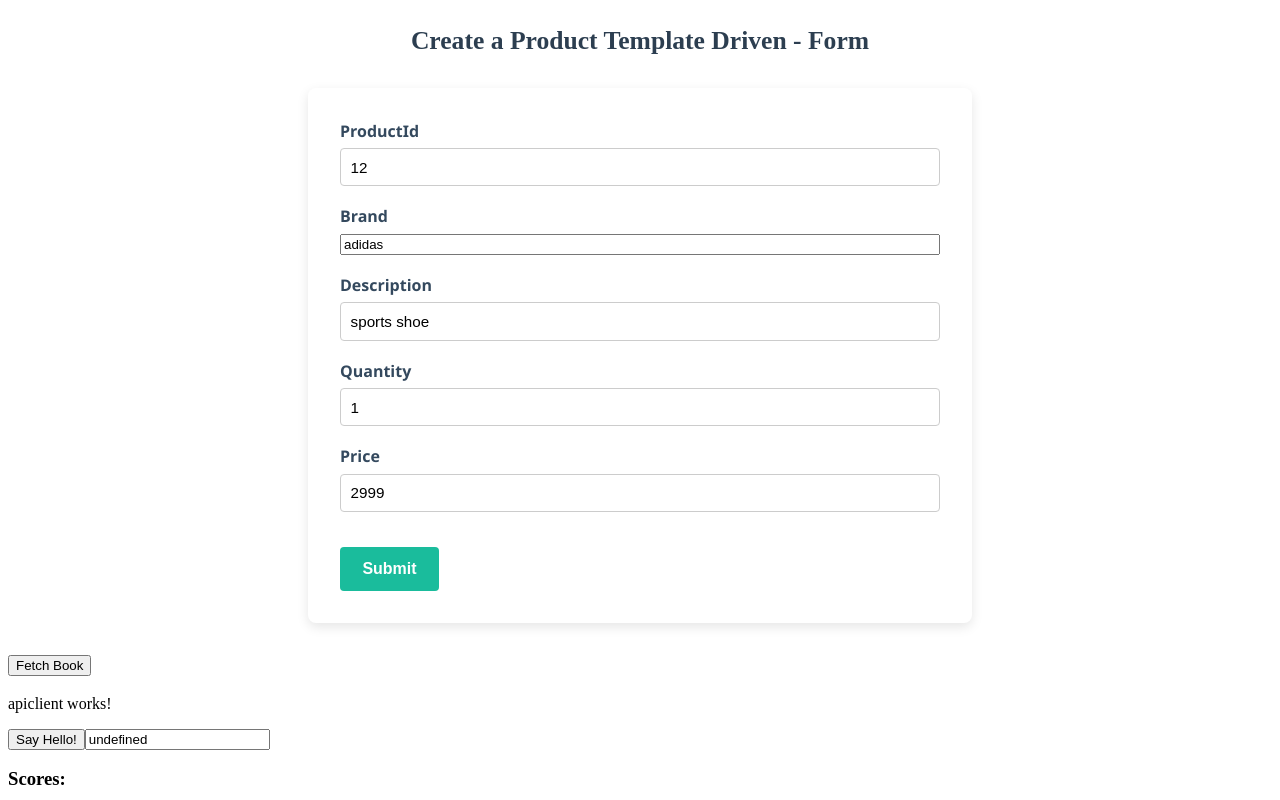
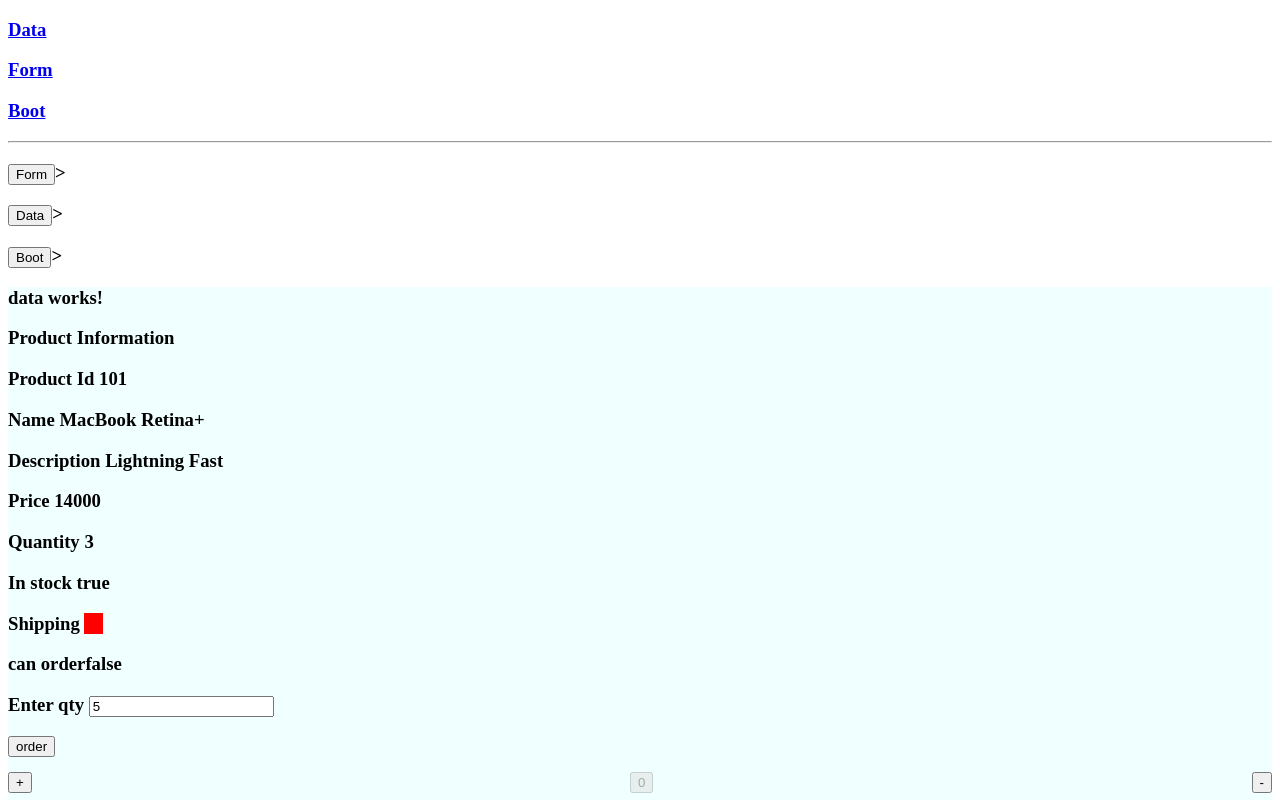
Before and after one commit to ashbel123/sample-angular-app, an Angular app: page /data in a window 1280 px wide. Before the commit this address led to /. Shown: the top 800 px of the page. Built offline with nearby package versions, Linux system fonts and the light colour scheme.

Commit message:
update formsbuilder & added reactive, boot,routing
fixed imports for formsbuilder, Added reactive component, Added boot for trying bootstrap, Added routes and tested them with angular routes

```diff
--- a/src/app/app-routing.module.ts
+++ b/src/app/app-routing.module.ts
@@ -1,7 +1,19 @@
 import { NgModule } from '@angular/core';
 import { RouterModule, Routes } from '@angular/router';
+import { DataComponent } from './data/data.component';
+import { FormComponent } from './form/form.component';
+import { BootComponent } from './boot/boot.component';
+import { Data2Component } from './data2/data2.component';
 
-const routes: Routes = [];
+const routes: Routes = [
+
+{path: 'data', component: DataComponent},
+{path:'form', component: FormComponent},
+{path:'boot', component: BootComponent},
+{path:'data2', component: Data2Component},
+{path:'**', redirectTo:'/form'}
+
+];
 
 @NgModule({
   imports: [RouterModule.forRoot(routes)],
--- a/src/app/app.component.html
+++ b/src/app/app.component.html
@@ -1,7 +1,24 @@
 <!-- <app-apiclient></app-apiclient> -->
+
+<h3><a [routerLink]="['/data']">Data</a></h3>
+<h3><a [routerLink]="['/form']">Form</a></h3>
+<h3><a [routerLink]="['/boot']">Boot</a></h3>
+<hr>
+<h3><button (click)="renderForm('/form')" type="button" class="btn btn-outline-success">Form</button>> </h3>
+
+<h3><button (click)="renderForm('/data')" type="button" class="btn btn-outline-warning">Data</button>> </h3>
+
+<h3><button (click)="renderForm('/boot')" type="button" class="btn btn-outline-dark">Boot</button>> </h3>
+
+
+<router-outlet></router-outlet>
+
+ <!-- <app-boot></app-boot>
+ <app-reactive></app-reactive>
+ <app-formbuilder></app-formbuilder>
  <app-form></app-form>
 <app-apiclient> </app-apiclient>
-<app-async></app-async>
+<app-async></app-async> -->
 <!-- <app-data></app-data> -->
 <!-- <app-data2></app-data2> -->
 <!-- <app-data></app-data> -->
--- a/src/app/app.component.ts
+++ b/src/app/app.component.ts
@@ -1,4 +1,6 @@
 import { Component } from '@angular/core';
+import { Router } from '@angular/router';
+// import { Router } from 'express';
 
 @Component({
   selector: 'app-root',
@@ -9,6 +11,29 @@ import { Component } from '@angular/core';
   styleUrl: './app.component.css'
 })
 export class AppComponent {
+
+  //  title='routing'
+  constructor(private router: Router){}
+
+  renderForm(form: string){
+    this.router.navigate([form]);
+  }
+
+  renderData(data: string){
+    this.router.navigate([data]);
+  }
+  renderBoot(boot: string){
+    this.router.navigate([boot]);
+  }
+
+  renderRegister(register: string)
+{
+  this.router.navigate([register]);
+}
+
+
+
+
   title = 'Ashbel Raj';
   subject='intro to my class';
 
--- a/src/app/app.module.ts
+++ b/src/app/app.module.ts
@@ -12,6 +12,8 @@ import { HttpClientModule, provideHttpClient } from '@angular/common/http';
 import { FormComponent } from './form/form.component';
 import { FormBuilder } from '@angular/forms';
 import { FormbuilderComponent } from './formbuilder/formbuilder.component';
+import { ReactiveComponent } from './reactive/reactive.component';
+import { BootComponent } from './boot/boot.component';
 // import { ReactiveFormsModule } from '@angular/forms';
 @NgModule({
   declarations: [
@@ -21,7 +23,9 @@ import { FormbuilderComponent } from './formbuilder/formbuilder.component';
     AsyncComponent,
     ApiclientComponent,
     FormComponent,
-    FormbuilderComponent
+    FormbuilderComponent,
+    ReactiveComponent,
+    BootComponent
   ],
   imports: [
     BrowserModule,
--- /dev/null
+++ b/src/app/boot/boot.component.html
@@ -0,0 +1,8 @@
+<button type="button" class="btn btn-outline-primary">Primary</button>
+<button type="button" class="btn btn-outline-secondary">Secondary</button>
+<button type="button" class="btn btn-outline-success">Success</button>
+<button type="button" class="btn btn-outline-danger">Danger</button>
+<button type="button" class="btn btn-outline-warning">Warning</button>
+<button type="button" class="btn btn-outline-info">Info</button>
+<button type="button" class="btn btn-outline-light">Light</button>
+<button type="button" class="btn btn-outline-dark">Dark</button>
--- a/src/app/formbuilder/formbuilder.component.ts
+++ b/src/app/formbuilder/formbuilder.component.ts
@@ -1,4 +1,5 @@
 import { Component } from '@angular/core';
+import { FormArray, FormBuilder, Validators } from '@angular/forms';
 
 @Component({
   selector: 'app-formbuilder',
--- /dev/null
+++ b/src/app/reactive/reactive.component.css
@@ -0,0 +1,97 @@
+/* General container styling */
+.container {
+    max-width: 600px;
+    margin: 2rem auto;
+    padding: 2rem;
+    background: #ffffff;
+    border-radius: 8px;
+    box-shadow: 0 4px 12px rgba(0,0,0,0.1);
+  }
+
+  /* Heading */
+  h3 {
+    text-align: center;
+    margin-bottom: 1.5rem;
+    color: #2c3e50;
+    font-family: "Segoe UI", Arial, sans-serif;
+  }
+
+  /* Form layout */
+  form {
+    display: flex;
+    flex-direction: column;
+    gap: 1rem;
+  }
+
+  /* Label and input styling */
+  label {
+    display: flex;
+    flex-direction: column;
+    font-weight: 600;
+    color: #34495e;
+    margin-bottom: 0.5rem;
+  }
+
+  input[type="text"] {
+    padding: 0.6rem;
+    border: 1px solid #ccc;
+    border-radius: 4px;
+    font-size: 0.95rem;
+    transition: border-color 0.3s ease;
+  }
+
+  input[type="text"]:focus {
+    border-color: #1abc9c;
+    outline: none;
+  }
+
+  /* Grouped sections */
+  div[formGroupName],
+  div[formArrayName] {
+    padding: 1rem;
+    border: 1px solid #e0e0e0;
+    border-radius: 6px;
+    background: #f9f9f9;
+  }
+
+  div[formGroupName] label,
+  div[formArrayName] label {
+    margin-top: 0.5rem;
+  }
+
+  /* Buttons */
+  button {
+    background: #1abc9c;
+    color: #fff;
+    border: none;
+    padding: 0.7rem 1.2rem;
+    border-radius: 4px;
+    cursor: pointer;
+    font-size: 1rem;
+    transition: background 0.3s ease;
+  }
+
+  button:hover {
+    background: #16a085;
+  }
+
+  button[disabled] {
+    background: #bdc3c7;
+    cursor: not-allowed;
+  }
+
+  /* Responsive design */
+  @media (max-width: 480px) {
+    .container {
+      padding: 1rem;
+    }
+
+    input[type="text"] {
+      font-size: 0.85rem;
+    }
+
+    button {
+      font-size: 0.9rem;
+      padding: 0.6rem;
+    }
+  }
--- /dev/null
+++ b/src/app/reactive/reactive.component.html
@@ -0,0 +1,21 @@
+<h2>Product Form - Reactive</h2>
+<div class="container">
+  <form [formGroup]="productForm" (ngSubmit)="onSubmit()">
+    <label for="productid">ProductId: </label>
+    <input type="text" formControlName="productid" />
+
+    <label for="">Description</label>
+    <input type="text" formControlName="description" />
+
+    <label for="">Brand</label>
+    <input type="text" formControlName="brand" />
+
+    <label for="qty">Quantity</label>
+    <input type="text" formControlName="qty" />
+
+    <label for="">Price</label>
+    <input type="text" formControlName="price" />
+
+    <button type="submit" [disabled]="!productForm.valid">Submit</button>
+  </form>
+</div>
--- /dev/null
+++ b/src/app/reactive/reactive.component.ts
@@ -0,0 +1,27 @@
+import { Component } from '@angular/core';
+import { FormControl, FormGroup, Validators } from '@angular/forms';
+
+@Component({
+  selector: 'app-reactive',
+  templateUrl: './reactive.component.html',
+  styleUrl: './reactive.component.css'
+})
+export class ReactiveComponent {
+  productForm = new FormGroup({
+    productid: new FormControl(0, [
+      Validators.required,
+      Validators.min(1000),
+      Validators.max(9999),
+    ]),
+    brand: new FormControl('', Validators.maxLength(20)),
+    description: new FormControl(''),
+    qty: new FormControl(0),
+    price: new FormControl(0),
+  });
+
+  onSubmit() {
+    console.error(this.productForm);
+    console.warn(this.productForm.value);
+    console.log(this.productForm.controls['price'].value);
+  }
+}
```
Also changed, not shown: src/app/boot/boot.component.ts (added, +10 -0 lines), src/app/boot/boot.component.css (added), 2 other files (tests, documents, lock files or other folders).
